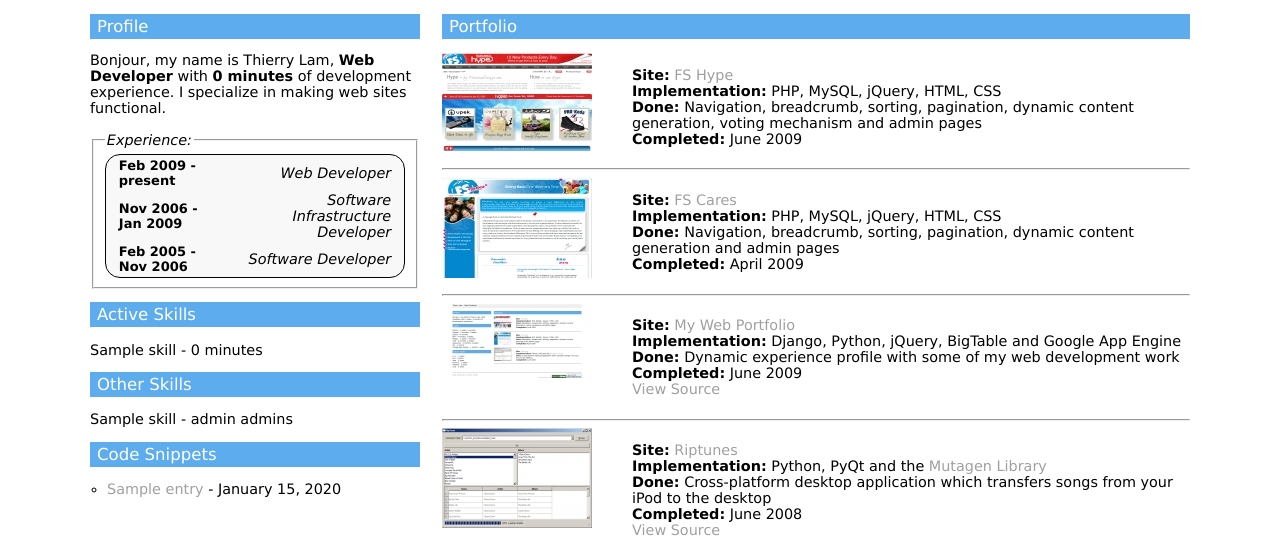
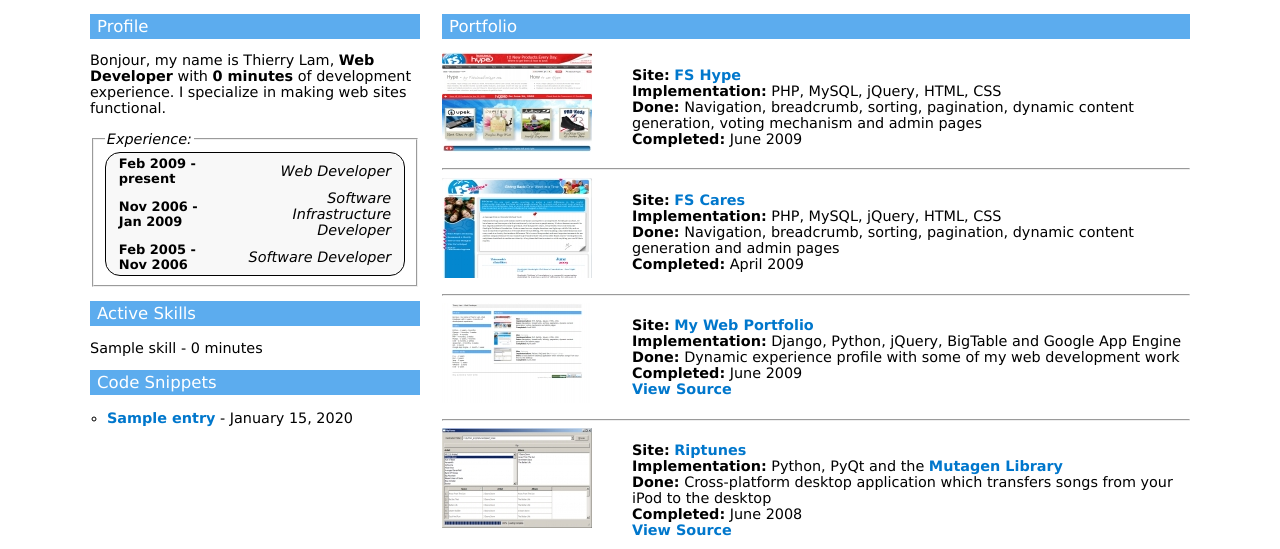
Before and after one commit to tlam/lamthierry, a Django app: template templates/index.html in a window 1280 px wide. Shown: the part 40-589 px from the top of the page. Run offline with Django 3.2, Linux system fonts and the light colour scheme; the template is opened without the code that fills it: most values are stand-ins (such as "Sample title", 1, 10 or a date in 2020).

Commit message:
Added stackoverflow profile, changed hyperlink colour

```diff
--- a/app.yaml
+++ b/app.yaml
@@ -1,5 +1,5 @@
 application: lamthierry
-version: 7
+version: 8
 runtime: python
 api_version: 1
 
--- a/main.py
+++ b/main.py
@@ -1,6 +1,6 @@
 import logging, os, sys
 from google.appengine.dist import use_library
-use_library('django', '1.0')
+use_library('django', '1.1')
 
 # Must set this env var *before* importing any part of Django
 os.environ['DJANGO_SETTINGS_MODULE'] = 'settings'
--- a/media/css/myprofile.css
+++ b/media/css/myprofile.css
@@ -79,10 +79,11 @@ div.details ul li span {
 
 a {
     text-decoration: none;
+    font-weight: bold;
 }
 
 a:link, a:visited {
-    color: #A0A0A0;
+    color: #0077CC;
 }
 
 a:hover {
--- a/templates/index.html
+++ b/templates/index.html
@@ -9,7 +9,11 @@
     <h2>Profile</h2>
       Bonjour, my name is Thierry Lam, <strong>Web Developer</strong> with <strong>{{ active_date|timesince }}</strong> of development experience.  I specialize in making web sites functional.
       <br />
-      <br />
+
+      <p>
+          <script src="http://stackoverflow.com/users/flair/117642.js?theme=default" type="text/javascript"></script>
+      </p>
+
       <fieldset>
       <legend><em>Experience:</em></legend>
 
@@ -28,24 +32,11 @@
 
     <h2>Active Skills</h2>
     <div class="skill-bar">
-      <!--div class="skill-info">PHP - years, More</div>
-      <div class="skill-details"></div>
-      <div class="skill-info">jQuery - years, More</div>
-      <div class="skill-details"></div-->
       <ul>
       {% for skill in active_skills %}
         <li>
           {{ skill }} - <span class="skill_xp">{{ skill.current_xp|timesince }}</span>
         </li>
-      {% endfor %}
-      </ul>
-    </div>
-
-    <h2>Other Skills</h2>
-    <div class="skill-bar">
-      <ul>
-      {% for skill in inactive_skills %}
-        <li>{{ skill }} - {{ skill.level }} {{ skill.level_type }}{{ skill.level|pluralize }}</li>
       {% endfor %}
       </ul>
     </div>
@@ -124,8 +115,6 @@
         </ul>
       </div>
     </div>
-    <!--br style="clear: both" />
-    <hr /-->
 
   </div>
 
@@ -139,6 +128,7 @@
       <a href="http://thierrylam.blogspot.com">Blog</a> |
       <a href="http://www.linkedin.com/in/thierrylam">Linkedin</a> |
       <a href="http://snipt.org/box/thierrylam/">Snipt</a> |
+      <a href="http://stackoverflow.com/users/117642/thierry-lam">Stackoverflow</a> |
       <a href="http://twitter.com/ThierryLam">Twitter</a> |
       <a href="http://sites.google.com/site/lamthierry">Wiki</a>
     </div>
```
Also changed, not shown: index.yaml (added, +11 -0 lines), myprofile/views.py (+5 -2 lines).
